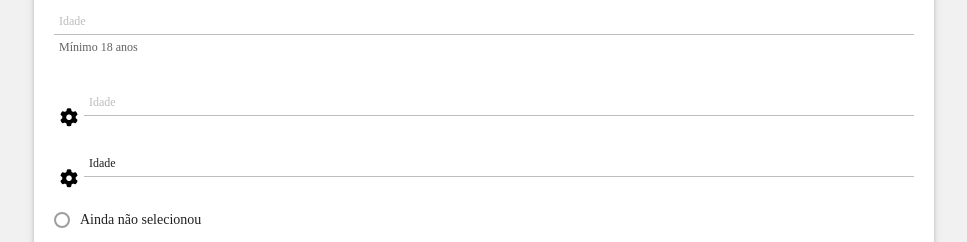
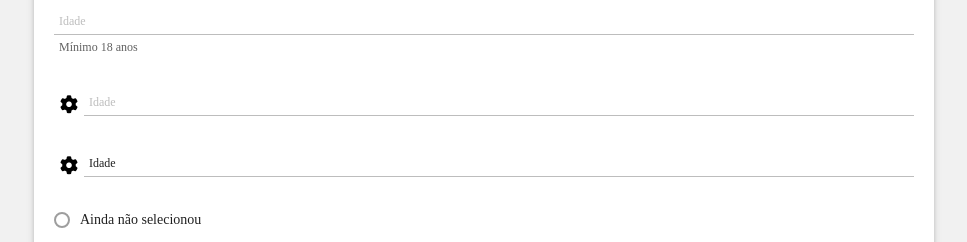
Before and after one commit to zigotto/ztt-design-lite, a website: page src/index.html in a window 1280 px wide. Shown: the part 494-736 px from the top of the page, without its empty margins (156-1123 px from the left). Drawn offline with nearby package versions, Linux system fonts and the light colour scheme; files that its build step writes are made by us from their sources; files whose address does not match are found by name.

Commit message:
Corrige código com problema para exibição do icone

```diff
--- a/src/sass/forms/_input.sass
+++ b/src/sass/forms/_input.sass
@@ -4,12 +4,13 @@
 
 .ztt-icon-group__icon-wrapper
   width: 30px
+  height: 30px
   display: flex
   align-items: center
   justify-content: center
+  margin-top: 20px
 
 .ztt-icon-group__icon
-  margin-top: 35px
   font-size: 1.125rem
 
 .ztt-icon-group__form-group
```
Also changed, not shown: dist/zttdesignlite.css.
